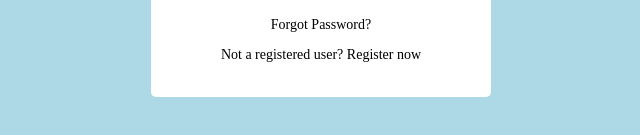
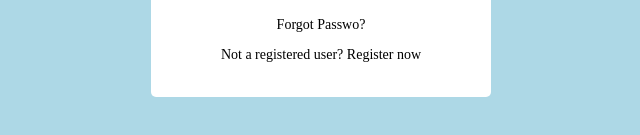
Before and after one commit to mohanraj-10decoders/Simple-Login-Form, a plain HTML site: page index.html in a window 1280 px wide. Shown: the part 505-640 px from the top of the page, 319-959 px from the left. Drawn offline with Linux system fonts and the light colour scheme.

Commit message:
Test commit

```diff
--- a/index.html
+++ b/index.html
@@ -27,7 +27,7 @@
             <button type="submit">Login</button>
         </div>
         <div class="footer">
-            <a href="#">Forgot Password?</a>
+            <a href="#">Forgot Passwo?</a>
             <p>Not a registered user? <a href="#">Register now</a></p>
         </div>
         <div id="myModal" class="modal">
```
